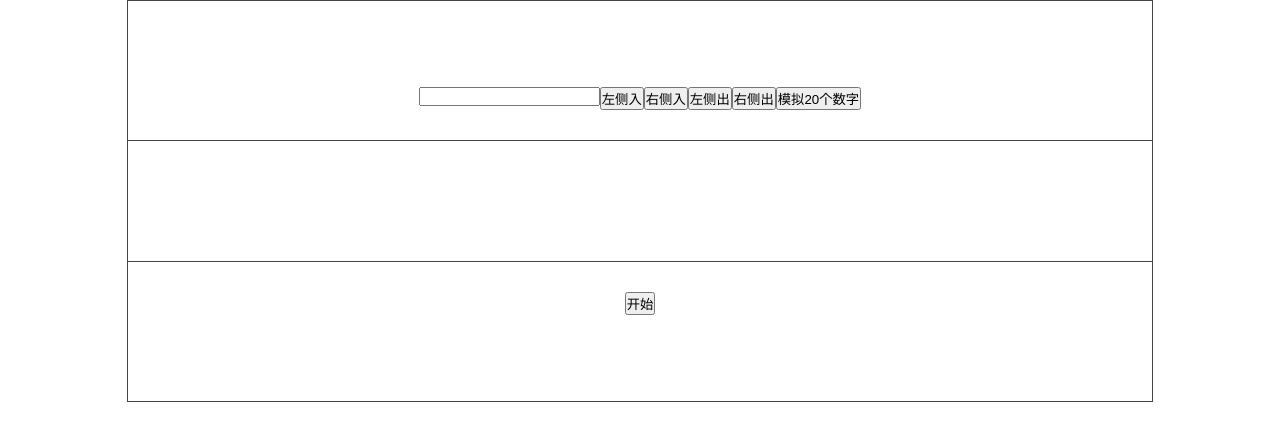
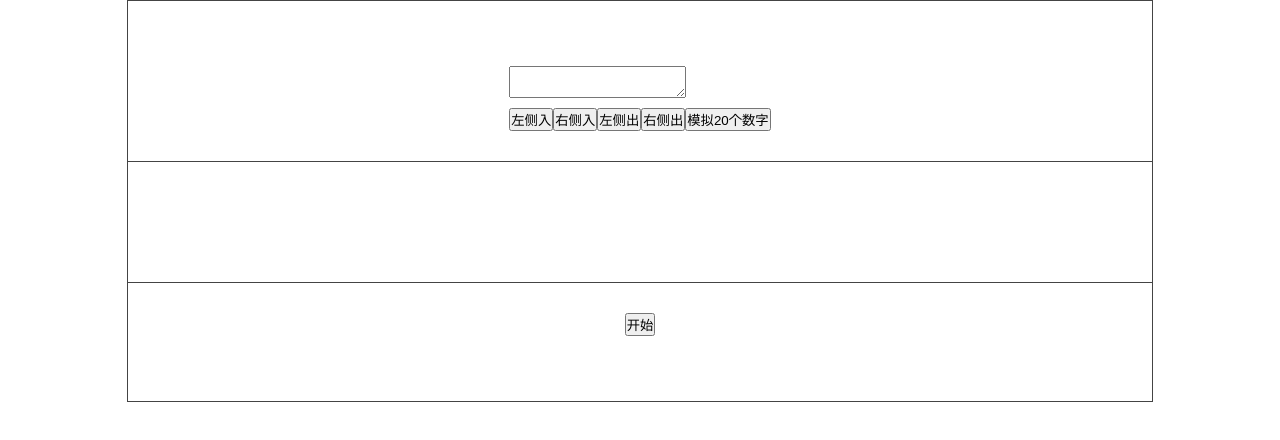
Before and after one commit to HNY96/ife-baidu-2017, a plain HTML site: page project_2/task-4-5/index.html in a window 1280 px wide. Drawn offline with Linux system fonts and the light colour scheme.

Commit message:
杂项更改

```diff
--- a/project_2/task-4-5/css/style.css
+++ b/project_2/task-4-5/css/style.css
@@ -36,8 +36,17 @@ body {
     display: flex;
     justify-content: center;
     align-items: flex-end;
+    cursor: pointer;
+}
+
+.showingNumber:hover {
+    background-color: grey;
 }
 
 #sortAll {
     margin-top: 30px;
 }
+
+[type=button] {
+    cursor: pointer;
+}
--- a/project_2/task-4-5/index.html
+++ b/project_2/task-4-5/index.html
@@ -12,8 +12,8 @@
 <body>
     <div class='flex-container'>
         <form>
-            <input type="text" id='inputNumber' style="float:left">
-            <input type="button" id='enterLeft' style="float:left" value='左侧入'>
+            <textarea id='inputNumber' style="margin-bottom: 10px; float: left"></textarea>
+            <input type="button" id='enterLeft' style="float:left; clear: left" value='左侧入'>
             <input type="button" id='enterRight' style="float:left" value='右侧入'>
             <input type="button" id='exitLeft' style="float:left" value='左侧出'>
             <input type="button" id='exitRight' style="float:left" value='右侧出'>
```
Also changed, not shown: 1 other file.
